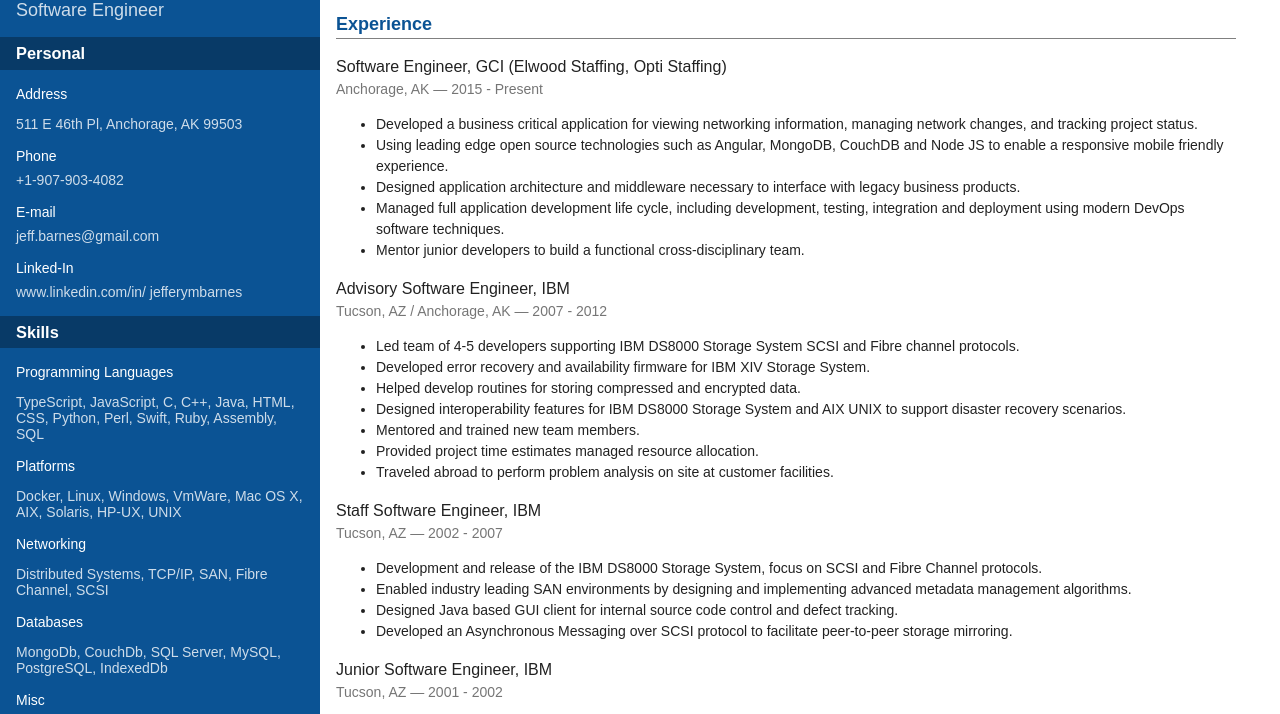
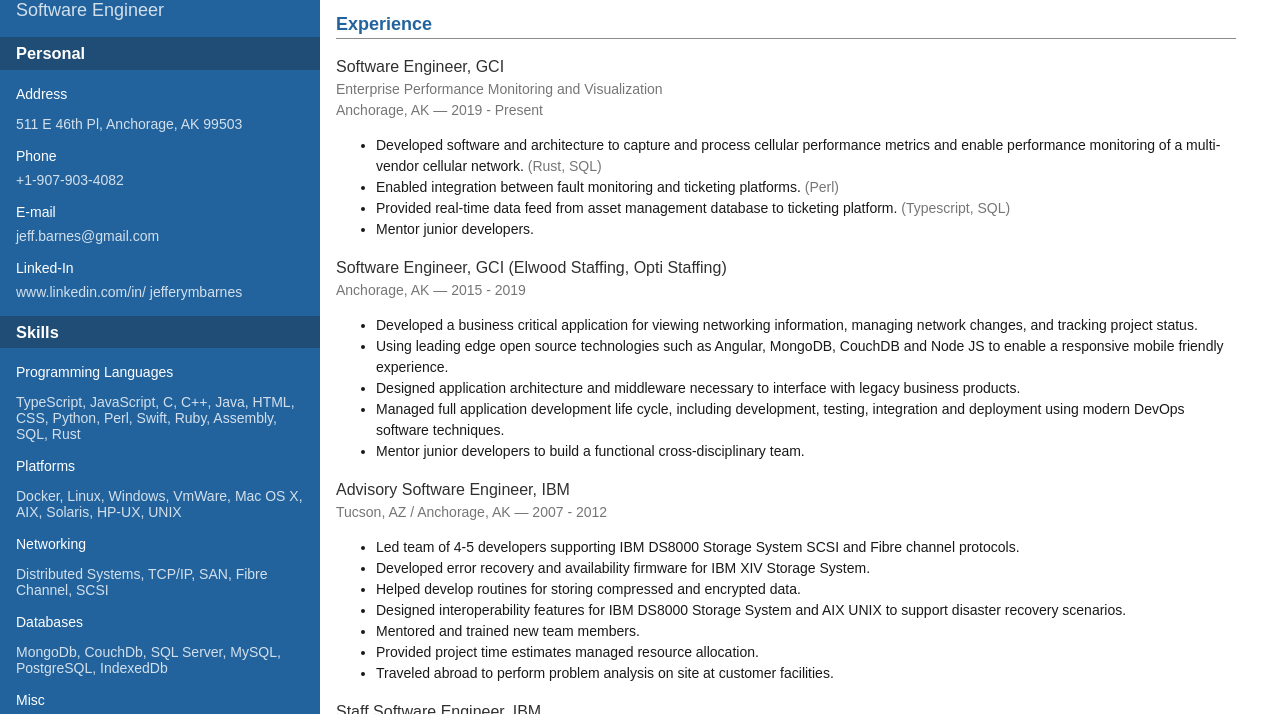
Before and after one commit to jefbarn/jefbarn.github.io, a website: page index.html in a window 1280 px wide. Shown: the part 68-782 px from the top of the page. Drawn offline with Linux system fonts and the light colour scheme.

Commit message:
Update EPMV position

```diff
--- a/index.html
+++ b/index.html
@@ -11,7 +11,8 @@
       html {
         box-sizing: border-box;
         font-size: 14px;
-        color: rgba(0, 0, 0, 0.87);
+        color: black;
+        opacity: 0.9;
       }
 
       *,
@@ -47,7 +48,8 @@
       aside h2 {
         font-size: 18px;
         font-weight: normal;
-        color: rgba(255, 255, 255, 0.8);
+        color: white;
+        opacity: 0.8;
       }
 
       aside h3 {
@@ -65,12 +67,14 @@
 
       aside p {
         font-size: 14px;
-        color: rgba(255, 255, 255, 0.8);
+        color: white;
+        opacity: 0.8;
       }
 
       aside a {
         font-size: 14px;
-        color: rgba(255, 255, 255, 0.8);
+        color: white;
+        opacity: 0.8;
       }
 
       main {
@@ -89,7 +93,7 @@
       main h3 {
         font-size: 16px;
         font-weight: normal;
-        color: rgba(0, 0, 0, 0.87);
+        opacity: 0.9;
         margin: 0;
         line-height: 1.5;
       }
@@ -97,7 +101,7 @@
       main h4 {
         font-size: 14px;
         font-weight: normal;
-        color: rgba(0, 0, 0, 0.54);
+        opacity: 0.6;
         margin: 0;
         line-height: 1.5;
       }
@@ -113,6 +117,10 @@
       section {
         margin: 16px 0;
         page-break-inside: avoid;
+      }
+
+      .soft {
+        opacity: 0.6;
       }
     </style>
   </head>
@@ -147,31 +155,31 @@
           <h4>Programming Languages</h4>
           <p>
             TypeScript, JavaScript, C, C++, Java, HTML, CSS, Python, Perl,
-            Swift, Ruby, Assembly, SQL
+            Swift, Ruby, Assembly, SQL, Rust
           </p>
         </section>
         <section>
           <h4>Platforms</h4>
           <p>
-            Docker, Linux, Windows, VmWare, Mac OS X, AIX, Solaris, HP-UX, UNIX
+            Docker, Linux, Windows, VmWare, Mac OS X, AIX, Solaris, HP-UX, UNIX
           </p>
         </section>
         <section>
           <h4>Networking</h4>
           <p>
-            Distributed Systems, TCP/IP, SAN, Fibre Channel, SCSI
+            Distributed Systems, TCP/IP, SAN, Fibre Channel, SCSI
           </p>
         </section>
         <section>
           <h4>Databases</h4>
           <p>
-            MongoDb, CouchDb, SQL Server, MySQL, PostgreSQL, IndexedDb
+            MongoDb, CouchDb, SQL Server, MySQL, PostgreSQL, IndexedDb
           </p>
         </section>
         <section>
           <h4>Misc</h4>
           <p>
-            Git, SVN, PowerPC, Multithreading, Parallel Computing, Database
+            Git, SVN, PowerPC, Multithreading, Parallel Computing, Database
             Design, High Availability
           </p>
         </section>
@@ -182,13 +190,37 @@
         <p>
           Software engineer with 15+ years professional software development
           experience. Lifelong passion for learning new technologies with
-          experience in a breadth of software languages and frameworks.
-          Demonstrated ability to work in large teams and individually.
+          experience in a breadth of software languages and frameworks.
+          Demonstrated ability to work in large teams and individually.
         </p>
         <h2>Experience</h2>
         <section>
+          <h3>Software Engineer, GCI</h3>
+          <h4>Enterprise Performance Monitoring and Visualization</h4>
+          <h4>Anchorage, AK — 2019 - Present</h4>
+          <ul>
+            <li>
+              Developed software and architecture to capture and process
+              cellular performance metrics and enable performance monitoring of
+              a multi-vendor cellular network.
+              <span class="soft">(Rust, SQL)</span>
+            </li>
+            <li>
+              Enabled integration between fault monitoring and ticketing
+              platforms. <span class="soft">(Perl)</span>
+            </li>
+            <li>
+              Provided real-time data feed from asset management database to
+              ticketing platform. <span class="soft">(Typescript, SQL)</span>
+            </li>
+            <li>
+              Mentor junior developers.
+            </li>
+          </ul>
+        </section>
+        <section>
           <h3>Software Engineer, GCI (Elwood Staffing, Opti Staffing)</h3>
-          <h4>Anchorage, AK — 2015 - Present</h4>
+          <h4>Anchorage, AK — 2015 - 2019</h4>
           <ul>
             <li>
               Developed a business critical application for viewing networking
@@ -202,12 +234,12 @@
             </li>
             <li>
               Designed application architecture and middleware necessary to
-              interface with legacy business products.
+              interface with legacy business products.
             </li>
             <li>
               Managed full application development life cycle, including
               development, testing, integration and deployment using modern
-              DevOps software techniques.
+              DevOps software techniques.
             </li>
             <li>
               Mentor junior developers to build a functional cross-disciplinary
@@ -225,14 +257,14 @@
             </li>
             <li>
               Developed error recovery and availability firmware for IBM XIV
-              Storage System.
+              Storage System.
             </li>
             <li>
               Helped develop routines for storing compressed and encrypted data.
             </li>
             <li>
               Designed interoperability features for IBM DS8000 Storage System
-              and AIX UNIX to support disaster recovery scenarios.
+              and AIX UNIX to support disaster recovery scenarios.
             </li>
             <li>
               Mentored and trained new team members.
@@ -256,15 +288,15 @@
             </li>
             <li>
               Enabled industry leading SAN environments by designing and
-              implementing advanced metadata management algorithms.
+              implementing advanced metadata management algorithms.
             </li>
             <li>
               Designed Java based GUI client for internal source code control
-              and defect tracking.
+              and defect tracking.
             </li>
             <li>
               Developed an Asynchronous Messaging over SCSI protocol to
-              facilitate peer-to-peer storage mirroring.
+              facilitate peer-to-peer storage mirroring.
             </li>
           </ul>
         </section>
@@ -274,7 +306,7 @@
           <ul>
             <li>
               Developed device drivers for IBM tape backup products on Solaris
-              and Linux platforms.
+              and Linux platforms.
             </li>
           </ul>
         </section>
@@ -288,7 +320,7 @@
             </li>
             <li>
               Installed and maintained audio / video networks related to the
-              encoding and  distribution of college courses.
+              encoding and distribution of college courses.
             </li>
           </ul>
         </section>
@@ -366,7 +398,7 @@
           <h3>Career Break</h3>
           <h4>Anchorage, AK — 2012 - 2015</h4>
           <p>
-            Enjoyed a mid life retirement to pursue adventure sports and world
+            Enjoyed a midlife retirement to pursue adventure sports and world
             travel.
           </p>
         </section>
```
